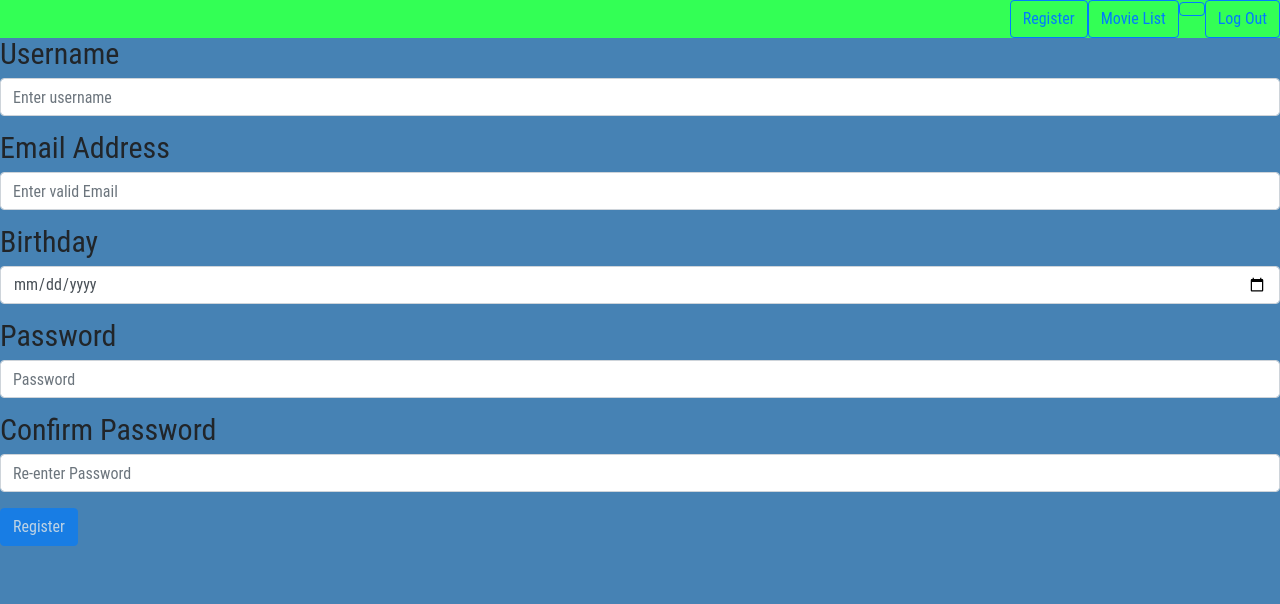
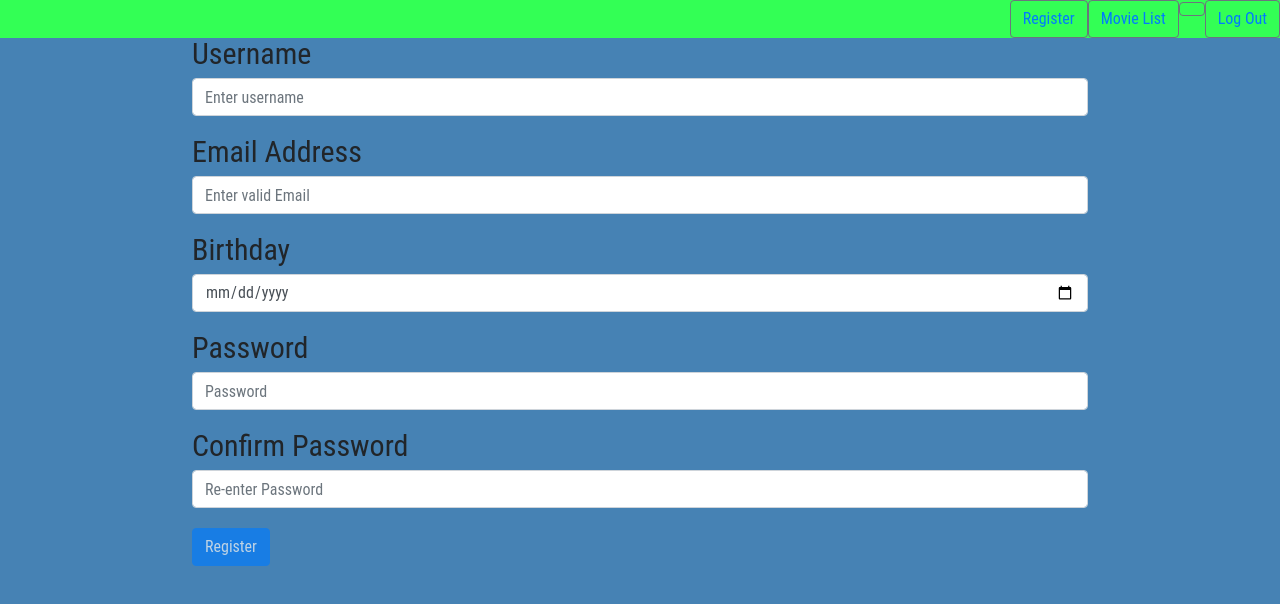
Before and after one commit to ZacLinz/client-2, a React (Create React App) app: page /register in a window 1280 px wide. Shown: the top 604 px of the page. Built offline with nearby package versions, Linux system fonts and the light colour scheme.

Commit message:
update style

```diff
--- a/src/components/login-view/login-view.jsx
+++ b/src/components/login-view/login-view.jsx
@@ -40,6 +40,7 @@ export function LoginView(props) {
         <Form.Control
           type="username"
           value={username}
+          class="input"
           onChange={e => setUsername(e.target.value)}
           placeholder="Enter username"
         />
@@ -49,6 +50,7 @@ export function LoginView(props) {
         <Form.Control
           type="password"
           value={password}
+          class="input"
           onChange={e => setPassword(e.target.value)}
           placeholder="Password"
         />
--- a/src/components/login-view/login-view.scss
+++ b/src/components/login-view/login-view.scss
@@ -10,3 +10,18 @@ Form{
 .submit{
   background-color: $colorButton;
 }
+
+.form-group{
+  width: 70%;
+  margin: auto;
+  margin-bottom: 20px;
+}
+
+.input{
+    width: 70%;
+    margin: auto;
+}
+
+.btn-primary{
+  margin-left: 15%;
+}
--- a/src/components/main-view/main-view.jsx
+++ b/src/components/main-view/main-view.jsx
@@ -105,22 +105,22 @@ export class MainView extends React.Component {
       <Router>
         <Nav className="justify-content-end" activeKey="/">
           <Nav.Item>
-            <Button className="submit">
+            <Button variant="secondary" className="submit">
               <Link to={`/register`}>Register</Link>
             </Button>
           </Nav.Item>
           <Nav.Item>
-            <Button className="submit">
+            <Button variant="secondary" className="submit">
               <Link to={`/`}>Movie List</Link>
             </Button>
           </Nav.Item>
           <Nav.Item>
-            <Button className="submit">
+            <Button variant="secondary" className="submit">
               <Link to={`/users/${user}`}>{user}</Link>
             </Button>
           </Nav.Item>
           <Nav.Item>
-            <Button className="submit" onClick={() => this.logOut()}>
+            <Button variant="secondary" className="submit" onClick={() => this.logOut()}>
               <Link to={`/`}>Log Out</Link>
             </Button>
           </Nav.Item>
--- a/src/components/profile-view/profile-view.jsx
+++ b/src/components/profile-view/profile-view.jsx
@@ -142,7 +142,7 @@ export class ProfileView extends React.Component {
     const displayFavorites = isFavorite.map(movie => (
       <Card key={movie._id}  style={{ width: "35rem" }}>
         <Card.Text>{movie.title}</Card.Text>
-        <Button className="submit"  onClick={() => this.removeFavorite(movie._id, token)}>
+        <Button variant="secondary" className="submit"  onClick={() => this.removeFavorite(movie._id, token)}>
           Remove from favorites?
         </Button>
       </Card>
```
